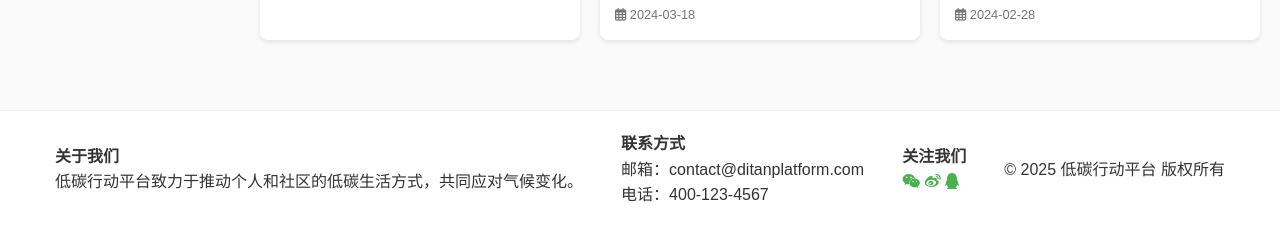
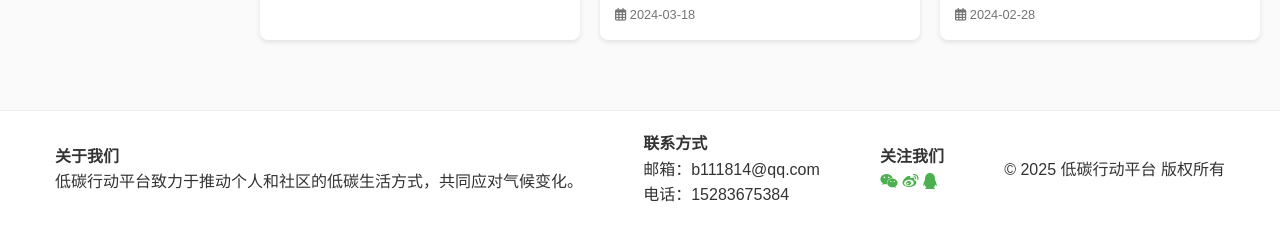
Before and after one commit to ppp-2124/green-community, a plain HTML site: page knowledge-detail.html in a window 1280 px wide. Shown: the part 3298-3526 px from the top of the page. Drawn offline with Linux system fonts and the light colour scheme.

Commit message:
Update knowledge-detail.html

```diff
--- a/knowledge-detail.html
+++ b/knowledge-detail.html
@@ -480,8 +480,8 @@
             </div>
             <div class="footer-section">
                 <h4>联系方式</h4>
-                <p>邮箱：contact@ditanplatform.com</p>
-                <p>电话：400-123-4567</p>
+                <p>邮箱：b111814@qq.com</p>
+                <p>电话：15283675384</p>
             </div>
             <div class="footer-section">
                 <h4>关注我们</h4>
```
